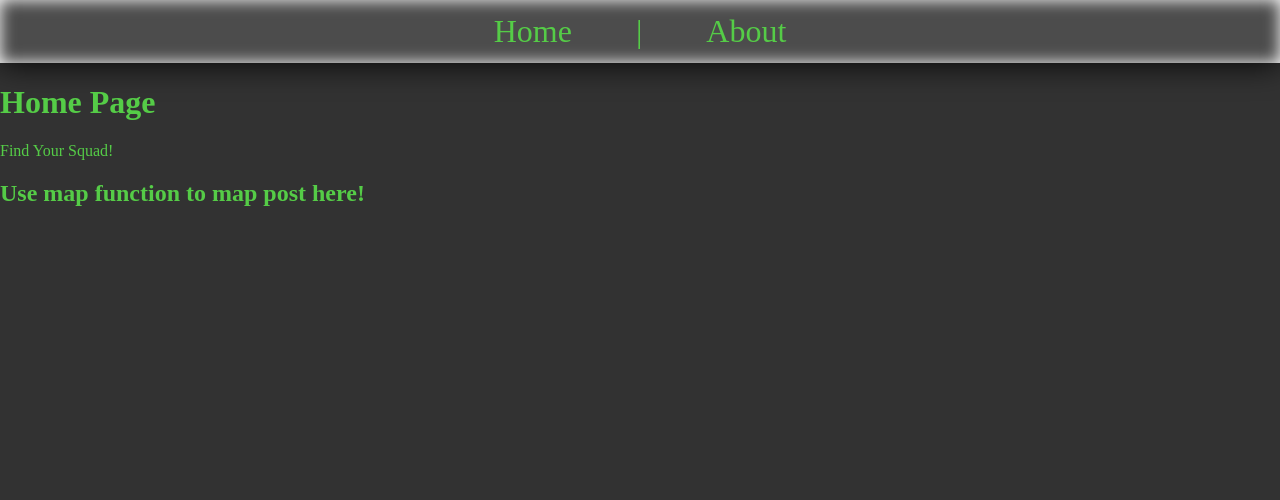
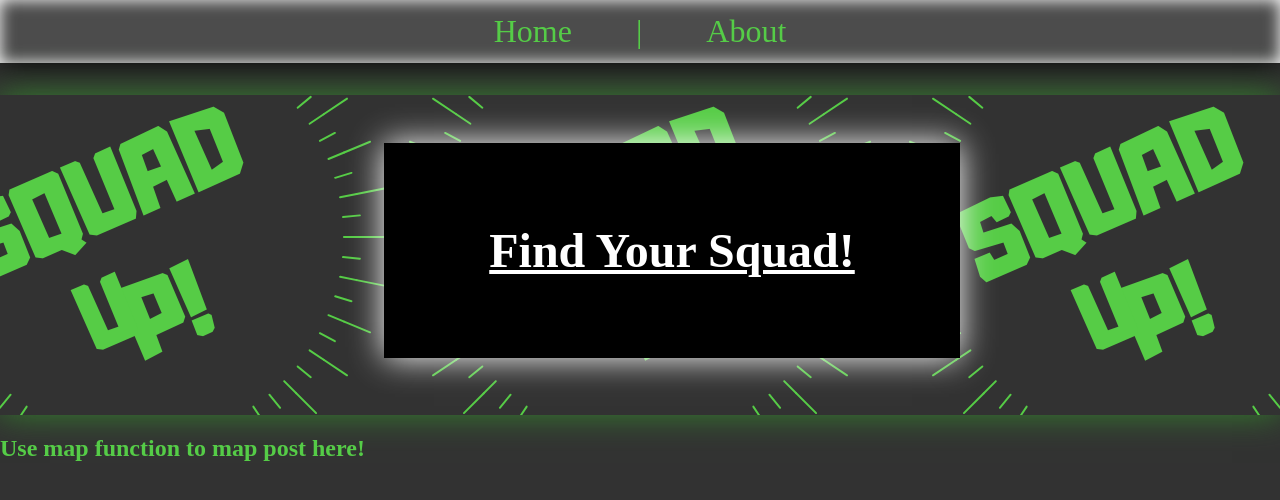
Before and after one commit to Mysta3/squadup-app, a React (Create React App) app in the folder squad-up-app-frontend/: page /squadup/home in a window 1280 px wide. Shown: the top 500 px of the page. Built offline with nearby package versions, Linux system fonts and the light colour scheme.

Commit message:
banner completed, Post page completed

```diff
--- a/squad-up-app-frontend/src/components/Home.js
+++ b/squad-up-app-frontend/src/components/Home.js
@@ -1,18 +1,22 @@
-import React from 'react'
-import Header from './Header'
-import Post from './Post'
+import React from 'react';
+import Header from './Header';
+import Post from './Post';
 
 function Home() {
-    return (
-        <div>
-            <Header/>
-            <main>
-                <h1>Home Page</h1>
-                <p>Find Your Squad!</p>
-                <Post/>
-            </main>
+  return (
+    <div className="home-page">
+      <Header />
+      <main>
+        <div className="hero-image">
+          <div className='banner'>
+            <p>Find Your Squad!</p>
+          </div>
         </div>
-    )
+
+        <Post />
+      </main>
+    </div>
+  );
 }
 
-export default Home
+export default Home;
--- a/squad-up-app-frontend/src/css/styles.css
+++ b/squad-up-app-frontend/src/css/styles.css
@@ -51,4 +51,29 @@ body {
   color: #f5f5f5;
 }
 
+.home-page .hero-image {
+  background: url("../assets/squadUp.png") center;
+  min-height: 40vh;
+  box-shadow: 0em 0em 2em #35802d;
+  margin-top: 2em;
+}
+.home-page p {
+  color: #ffff;
+  font-weight: bold;
+  font-size: 3em;
+  padding: 0;
+  text-decoration: underline;
+}
+.home-page .banner {
+  background: black;
+  text-align: center;
+  min-height: 4vh;
+  max-width: 40vw;
+  position: relative;
+  top: 3em;
+  left: 24em;
+  padding: 2rem;
+  box-shadow: 0em 0em 2em #ffff;
+}
+
 /*# sourceMappingURL=styles.css.map */
--- a/squad-up-app-frontend/src/scss/styles.scss
+++ b/squad-up-app-frontend/src/scss/styles.scss
@@ -60,3 +60,32 @@ body {
     color: #f5f5f5;
   }
 }
+
+.home-page {
+  .hero-image {
+    background: url('../assets/squadUp.png') center;
+    min-height: 40vh;
+    box-shadow: 0em 0em 2em $primary-color;
+    margin-top: 2em;
+  }
+  p {
+    color: #ffff;
+    font-weight: bold;
+    font-size: 3em;
+    padding: 0;
+    text-decoration: underline;
+  }
+  .banner {
+    background: black;
+    text-align: center;
+    min-height: 4vh;
+    max-width: 40vw;
+    position: relative;
+    top: 3em;
+    left: 24em;
+    padding: 2rem;
+    box-shadow: 0em 0em 2em #ffff;
+
+  }
+
+}
```
Also changed, not shown: squad-up-app-frontend/src/components/Post.js (+5 -4 lines), squad-up-app-frontend/src/assets/heroimage.jpg (added), 1 other file (tests, documents, lock files or other folders).
